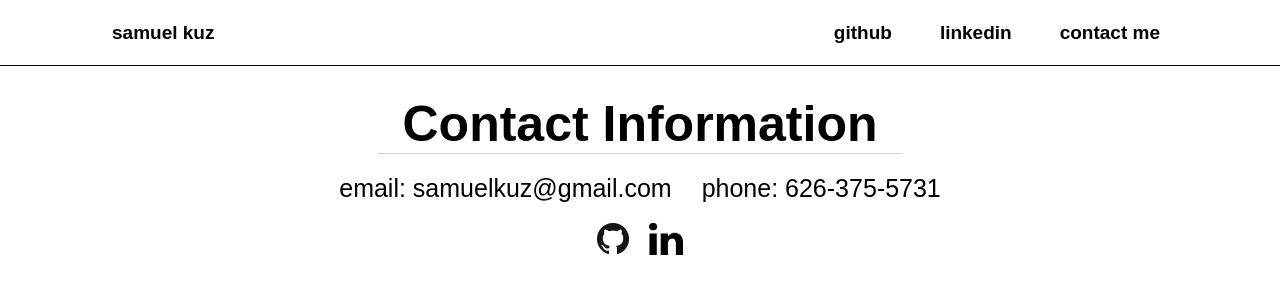
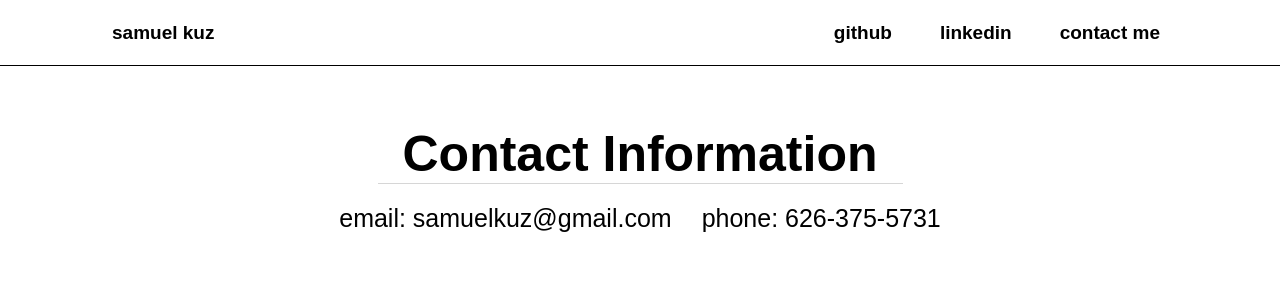
Before and after one commit to samuelkuz/personal-website, a React (Create React App) app: page /contact-me in a window 1280 px wide. Shown: the top 300 px of the page. Built offline with nearby package versions, Linux system fonts and the light colour scheme.

Commit message:
Update readme

```diff
--- a/src/pages/ContactMe.jsx
+++ b/src/pages/ContactMe.jsx
@@ -42,14 +42,6 @@ function ContactMe() {
                 <div className="contact-item clickable" ref={emailRef} onClick={() => handleCopy()}>{emailInfo}</div>
                 <div className="contact-item">{phoneInfo}</div>
             </div>
-            <div className="icon-container">
-                <div className="icon-item" onClick={() => window.open("https://github.com/samuelkuz")}>
-                    <img className="icon-image" src={github_icon_large} alt="github" />
-                </div>
-                <div className="icon-item" onClick={() => window.open("https://www.linkedin.com/in/samuel-kuznia-698bb8157/")}>
-                    <img className="icon-image" src={linkedin} alt="github" />
-                </div>
-            </div>
         </div>
     );
 }
--- a/src/pages/ContactMe.scss
+++ b/src/pages/ContactMe.scss
@@ -4,7 +4,7 @@
         font-family: sans-serif;
         font-size: 50px;
         font-weight: 600;
-        margin: 20px auto;
+        margin: 50px auto 20px;
         text-align: center;
         width: 525px;
         word-wrap: break-word;
@@ -27,23 +27,6 @@
         }
     }
 
-    .icon-container {
-        display: flex;
-        justify-content: center;
-        margin: 20px auto;
-        width: 100%;
-
-        .icon-item {
-            cursor: pointer;
-            margin: 0 10px 0 10px;
-
-            .icon-image {
-                height: 32px;
-            }
-
-        }
-    }
-
     .copy-popup {
         background-color: #e8eaed;
         border-radius: 10px;
```
Also changed, not shown: 1 other file (tests, documents, lock files or other folders).
